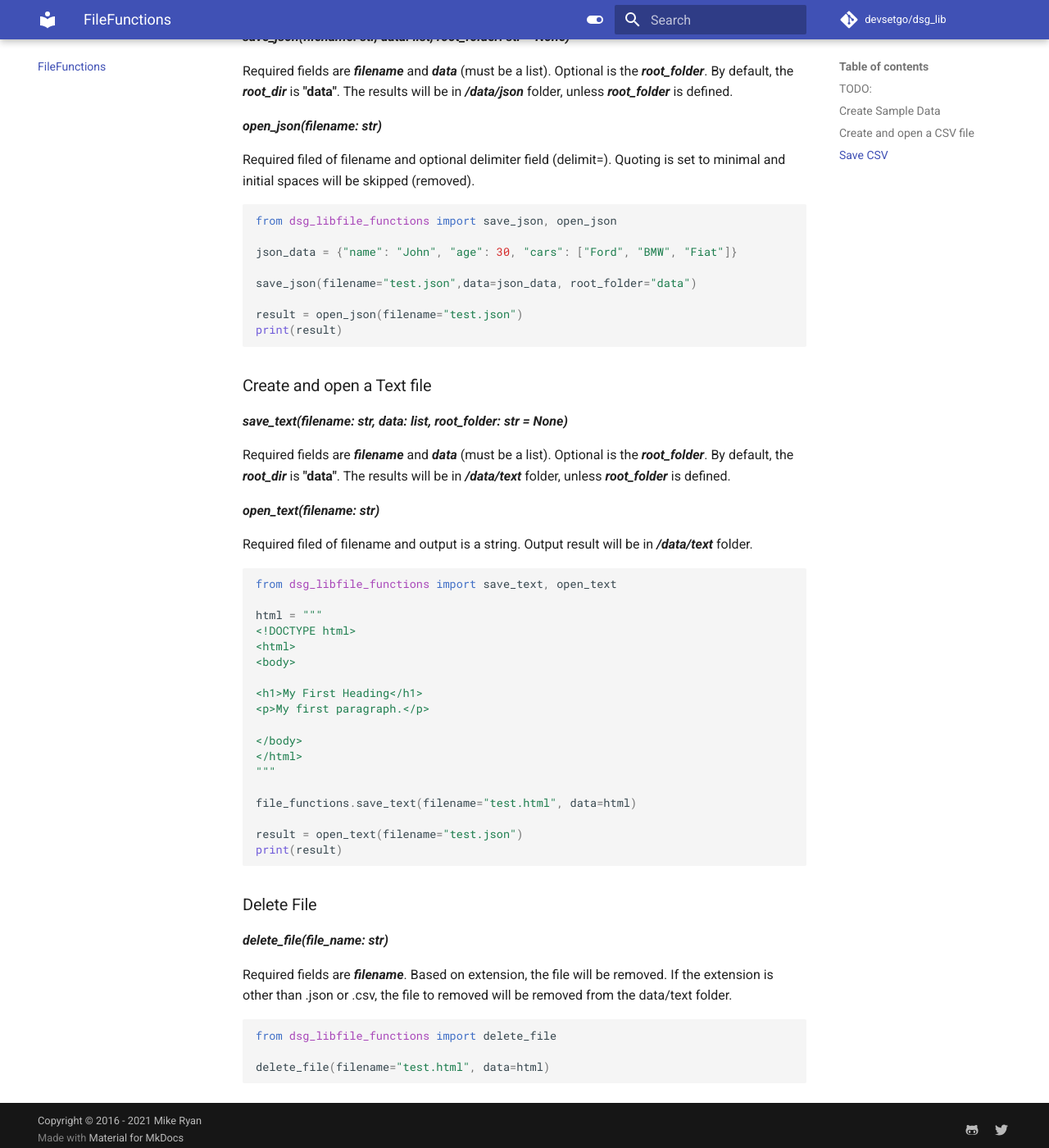
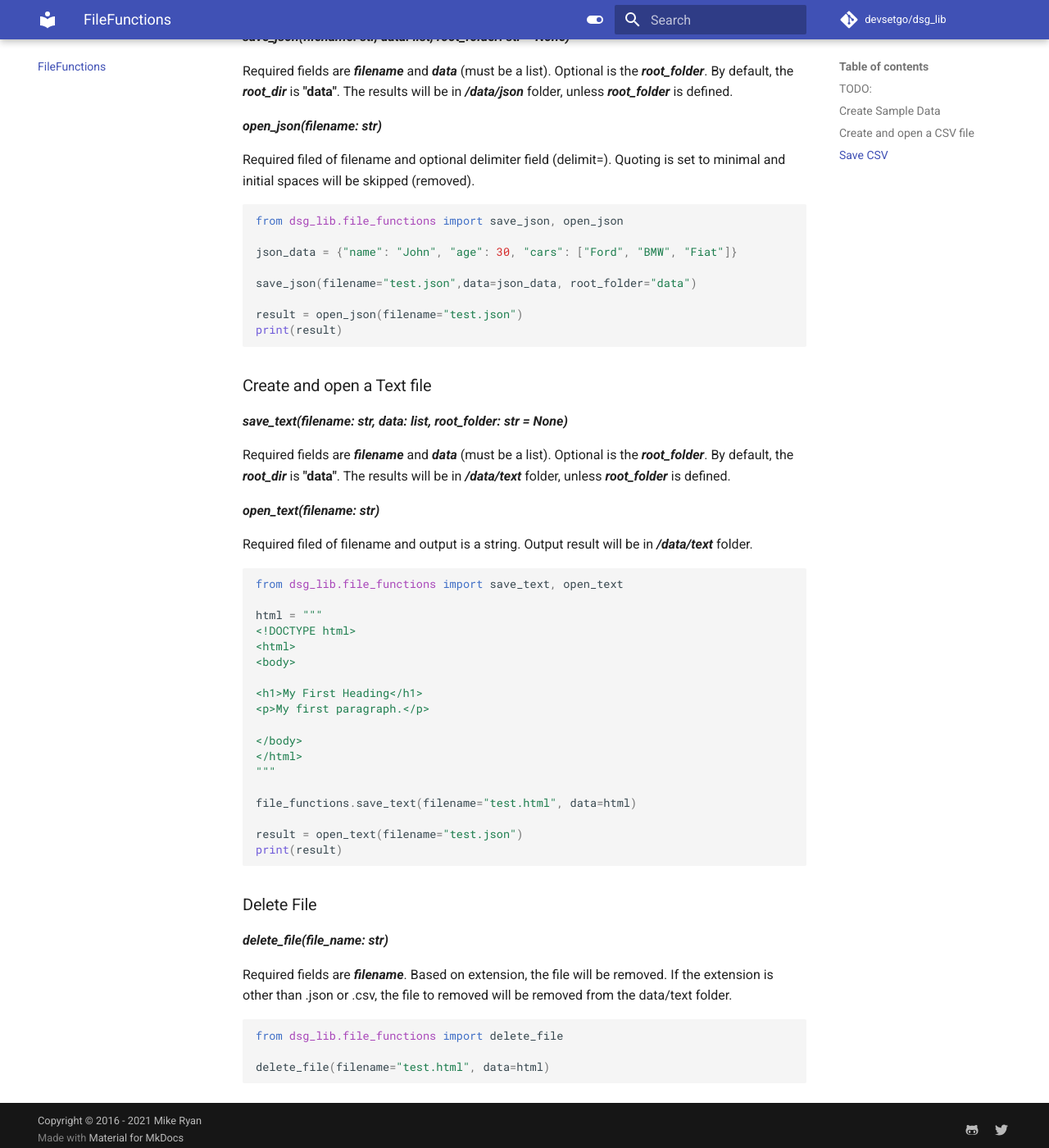
Before and after one commit to devsetgo/devsetgo_lib, an MkDocs documentation site: the page built from docs/file_functions.md, in a window 1280 px wide and 1400 px high, scrolled down 1752 px. Shown: the whole window at 82% size. Built offline with MkDocs 1.6.1 and Material for MkDocs 9.7.7, drawn with Linux system fonts in a browser that asks for light colours; comment, search, counter and statistics services are not loaded; some of the changed text lies outside the part shown.

Commit message:
text fix and run of formatting

````diff
--- a/coverage.xml
+++ b/coverage.xml
@@ -1,5 +1,5 @@
 <?xml version="1.0" ?>
-<coverage version="6.3" timestamp="1643431813906" lines-valid="266" lines-covered="266" line-rate="1" branches-covered="0" branches-valid="0" branch-rate="0" complexity="0">
+<coverage version="6.3" timestamp="1643435962419" lines-valid="266" lines-covered="266" line-rate="1" branches-covered="0" branches-valid="0" branch-rate="0" complexity="0">
 	<!-- Generated by coverage.py: https://coverage.readthedocs.io -->
 	<!-- Based on https://raw.githubusercontent.com/cobertura/web/master/htdocs/xml/coverage-04.dtd -->
 	<sources>
--- a/docs/file_functions.md
+++ b/docs/file_functions.md
@@ -11,7 +11,7 @@
 Pass in file name without an extension (.json or .csv) and the sample size. The function will create a CSV and JSON file with the resulting files in ***/data/csv*** and ***/data/json*** folders
 ```python
 
-from dsg_libfile_functions import create_sample_files
+from dsg_lib.file_functions import create_sample_files
 
 create_sample_files(filename="test_file", sample_size=1000)
 ```
@@ -37,7 +37,7 @@ Required filed of filename and optional delimiter field (delimit=). Quoting is s
 
 ```python
 
-from dsg_libfile_functions import save_csv, open_csv
+from dsg_lib.file_functions import save_csv, open_csv
 data = [['num','1','2','3'],
         [f'{i}',"a","b","c"]]
 
@@ -72,7 +72,7 @@ Required fields are ***filename*** and ***data*** (must be a list). Optional is
 Required filed of filename and optional delimiter field (delimit=). Quoting is set to minimal and initial spaces will be skipped (removed).
 ```python
 
-from dsg_libfile_functions import save_json, open_json
+from dsg_lib.file_functions import save_json, open_json
 
 json_data = {"name": "John", "age": 30, "cars": ["Ford", "BMW", "Fiat"]}
 
@@ -93,7 +93,7 @@ Required fields are ***filename*** and ***data*** (must be a list). Optional is
 Required filed of filename and output is a string. Output result will be in ***/data/text*** folder.
 ```python
 
-from dsg_libfile_functions import save_text, open_text
+from dsg_lib.file_functions import save_text, open_text
 
 html = """
 <!DOCTYPE html>
@@ -121,7 +121,7 @@ Required fields are ***filename***. Based on extension, the file will be removed
 
 ```python
 
-from dsg_libfile_functions import delete_file
+from dsg_lib.file_functions import delete_file
 
 delete_file(filename="test.html", data=html)
 
````
Also changed, not shown: docs/calendar_functions.md (+1 -1 lines), docs/index.md (+1 -1 lines), docs/logging.md (+2 -2 lines), docs/quickstart.md (+4 -4 lines), docs/regex.md (+1 -1 lines), 2 other files.
